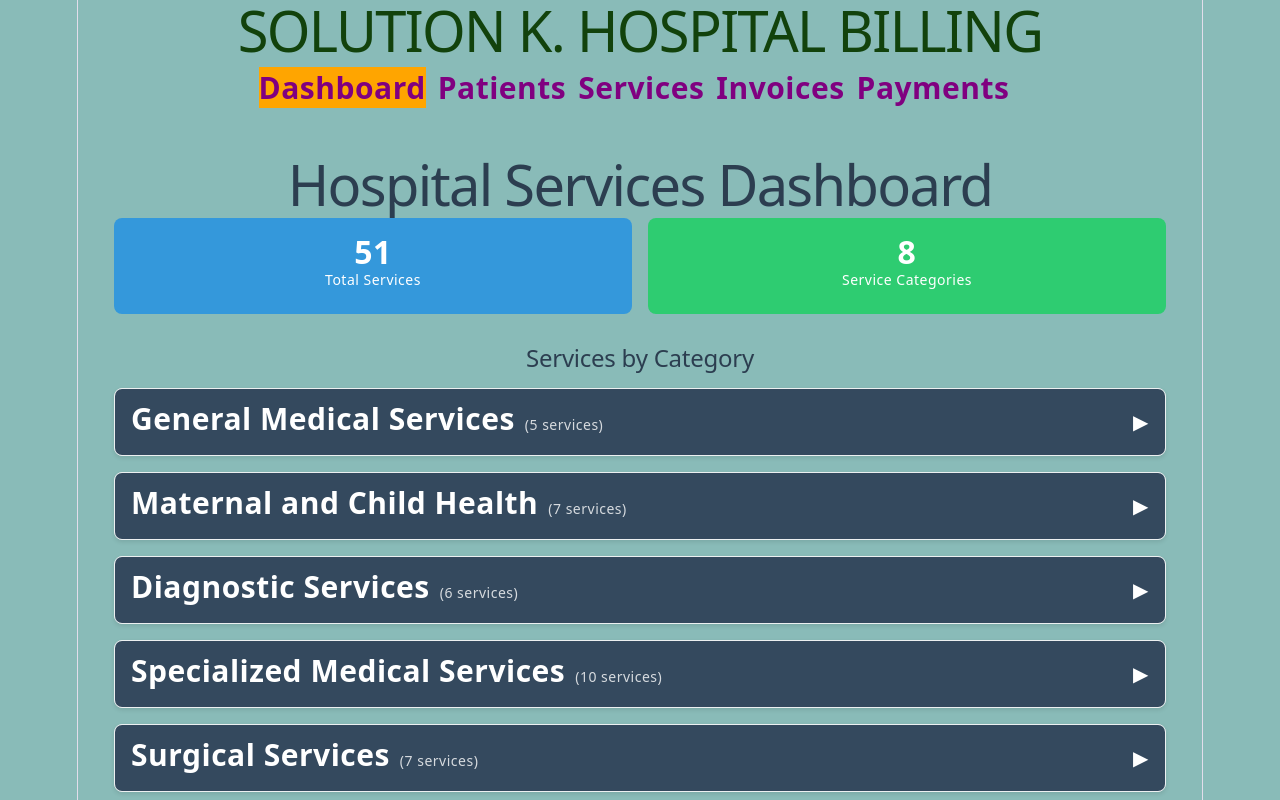
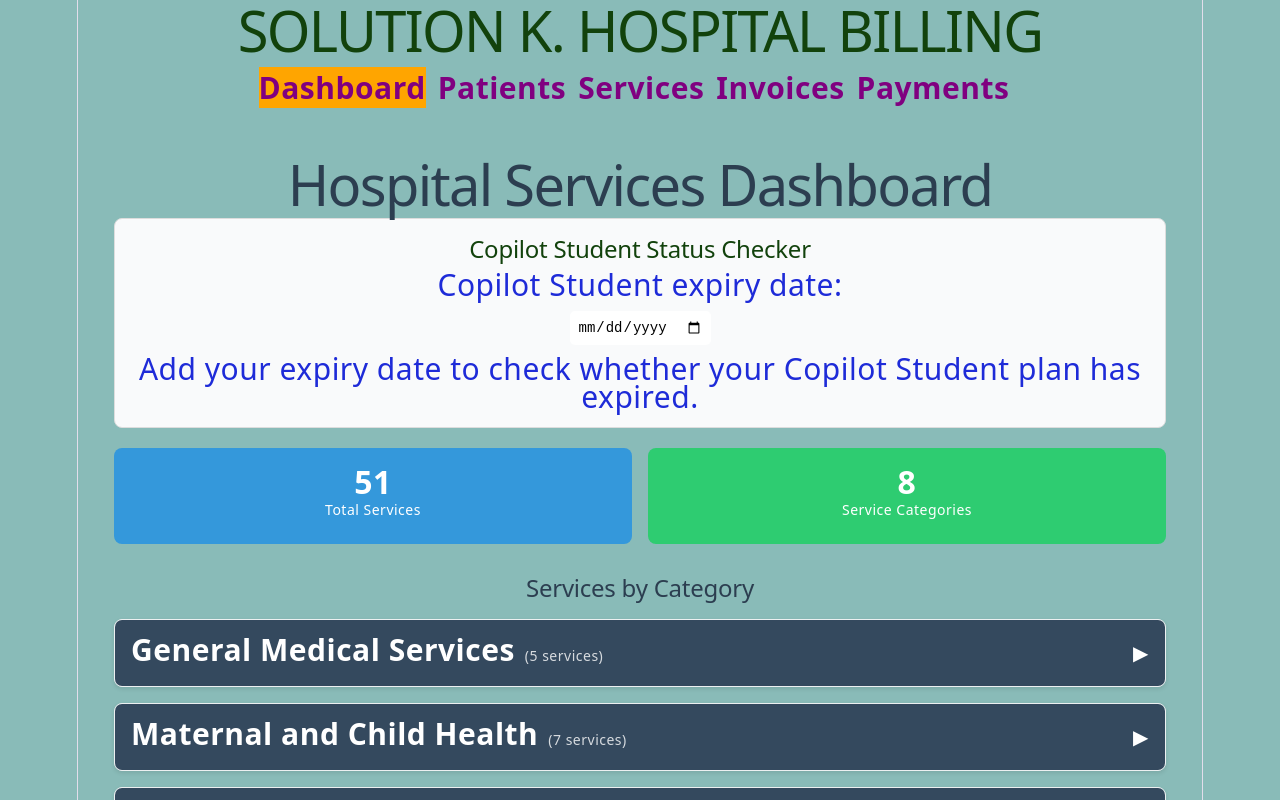
Before and after one commit to njori/Billing-system, a React app in the folder frontend/: page /dashboard in a window 1280 px wide. Shown: the top 800 px of the page. Built offline with nearby package versions, Linux system fonts and the light colour scheme; the HTML template or start-up script is replaced by a standard one.

Commit message:
feat(dashboard): add copilot student expiry status checker
Agent-Logs-Url: https://github.com/njori/Billing-system/sessions/362435de-e182-4711-b195-a82da5bac248

Co-authored-by: njori <165522694+njori@users.noreply.github.com>

```diff
--- a/frontend/src/pages/Dashboard.jsx
+++ b/frontend/src/pages/Dashboard.jsx
@@ -96,17 +96,49 @@ const servicesData = [
 
 export default function Dashboard() {
   const [expandedCategory, setExpandedCategory] = useState(null);
+  const [copilotExpiryDate, setCopilotExpiryDate] = useState("");
 
   const toggleCategory = (category) => {
     setExpandedCategory(expandedCategory === category ? null : category);
   };
 
   const totalServices = servicesData.reduce((sum, cat) => sum + cat.services.length, 0);
+  const today = new Date();
+  today.setHours(0, 0, 0, 0);
+  const copilotExpiry = copilotExpiryDate ? new Date(`${copilotExpiryDate}T00:00:00`) : null;
+  const isCopilotExpired = copilotExpiry ? copilotExpiry < today : null;
 
   return (
     <div style={{ padding: "20px" }}>
       <h1 style={{ color: "#2c3e50", marginBottom: 20 }}>Hospital Services Dashboard</h1>
-
+      <div
+        style={{
+          marginBottom: 20,
+          padding: 16,
+          borderRadius: 8,
+          border: "1px solid #ddd",
+          backgroundColor: "#f9fafb",
+        }}
+      >
+        <h2 style={{ marginTop: 0 }}>Copilot Student Status Checker</h2>
+        <label htmlFor="copilot-expiry-date" style={{ display: "block", marginBottom: 8 }}>
+          Copilot Student expiry date:
+        </label>
+        <input
+          id="copilot-expiry-date"
+          type="date"
+          value={copilotExpiryDate}
+          onChange={(e) => setCopilotExpiryDate(e.target.value)}
+          style={{ padding: 8, marginBottom: 10 }}
+        />
+        <div>
+          {copilotExpiryDate
+            ? isCopilotExpired
+              ? "Yes — your Copilot Student plan has expired."
+              : "No — your Copilot Student plan is still active."
+            : "Add your expiry date to check whether your Copilot Student plan has expired."}
+        </div>
+      </div>
 
       <div
         style={{
```
